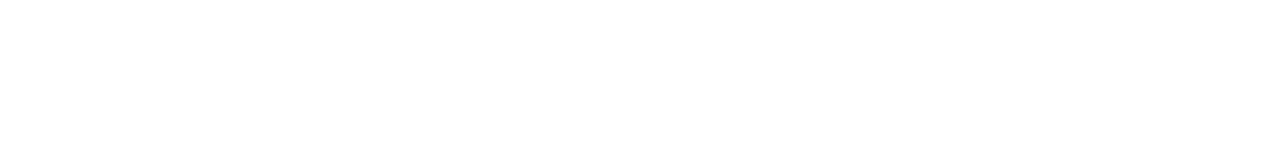
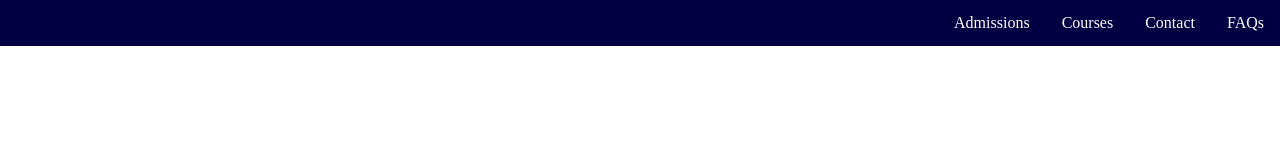
Before and after one commit to simonazivkovic05/simonazivkovic05.github.io, a plain HTML site: page index.html in a window 1280 px wide. Drawn offline with Linux system fonts and the light colour scheme.

Commit message:
Created a menu in html and styled in css

```diff
--- a/index.html
+++ b/index.html
@@ -3,11 +3,22 @@
 <head>
     <meta charset="UTF-8">
     <meta name="viewport" content="width=device-width, initial-scale=1.0">
+
     <link rel="stylesheet" href="style.css">
 
-    <title>Mcast Website/title>
+    <title>Mcast Website</title>
 </head>
 <body>
+    <header>
+        <nav class="navbar">
+            <ul>
+                <li><a href="applications.html">Admissions</a></li>
+                <li><a href="coursecomparison.html">Courses</a></li>
+                <li><a href="contactpage.html">Contact</a></li>
+                <li><a href="prospectivestudents.html">FAQs</a></li>
+            </ul>
+        </nav>
+    </header>
 
 </body>
 </html>
--- a/style.css
+++ b/style.css
@@ -0,0 +1,85 @@
+:root {
+        --primary: #000043;
+        --primary-tint: #414189;
+        --primary-shade: #000029;
+
+        --accent: #FFD700;
+        --accent-tint: #FFE975;
+        --accent-shade: #D1B313;
+
+        --muted: #C3D6D6;
+        --muted-tint: #DADDED;
+        --muted-shade: #A9A4C4;
+
+        --dark: #030323;
+        --light: #F5F5F7;
+
+  /* COMMON TEXT/STATE COLOURS */
+        --text: var(--dark);
+        --text-inverse: var(--light);
+        --link: var(--primary);
+        --link-hover: var(--accent);
+        --link-active: var(--accent-shade);
+
+  /* SHADOWS */
+        --shadow-sm: 0 0.1rem 0.2rem rgba(3, 3, 35, 0.18);
+        --shadow-md: 0 0.35rem 0.9rem rgba(3, 3, 35, 0.22);
+
+  /* TYPOGRAPHY */
+        --font-heading: "Poppins", Arial, sans-serif;
+        --font-body: "Roboto", Arial, sans-serif;
+
+        --text-base: 16px;
+        --text-sm: 14px;
+
+        --h1: 36px; /* Page title */
+        --h2: 30px; /* Section title */
+        --h3: 24px; /* Subheading */
+
+        --weight-regular: 400;
+        --weight-medium: 500;
+        --weight-semibold: 600;
+        --weight-bold: 700;
+
+  /* SPACING (your spec: 8 / 16 / 32, plus 40 margin) */
+        --space-0: 0;
+        --space-1: 8px;   /* small */
+        --space-2: 16px;  /* medium */
+        --space-3: 32px;  /* large */
+
+        --page-margin: 40px;
+        --card-padding: 16px;
+        --section-padding: 32px;
+
+  /* OPTIONAL: header height (useful for sticky layouts) */
+        --header-height: 64px;
+
+  /* OPTIONAL: border radius */
+        --radius-sm: 6px;
+        --radius-md: 10px;
+}
+
+* {
+    margin: 0;
+    padding: 0;
+    box-sizing: border-box;
+}
+
+.navbar {
+    background-color: #000043;
+    overflow: hidden;
+}
+
+.navbar ul {
+    list-style-type: none;
+    display: flex;
+    justify-content: flex-end;
+}
+
+.navbar li a {
+    display: block;
+    color: white;
+    text-align: center;
+    padding: 14px 16px;
+    text-decoration: none;
+}
```
Also changed, not shown: applications.html (added), contactpage.html (added), coursecomparison.html (added), prospectivestudents.html (added).
